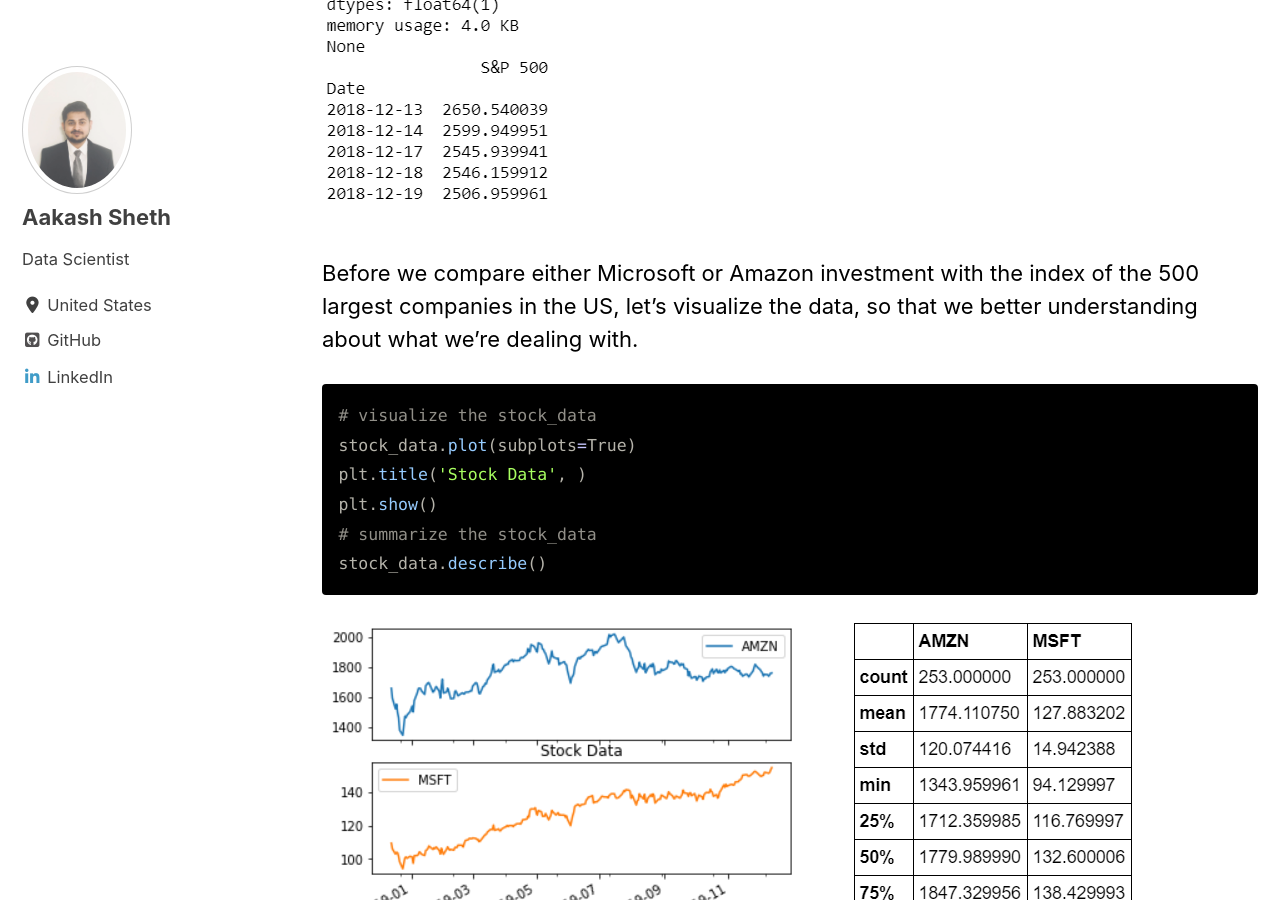
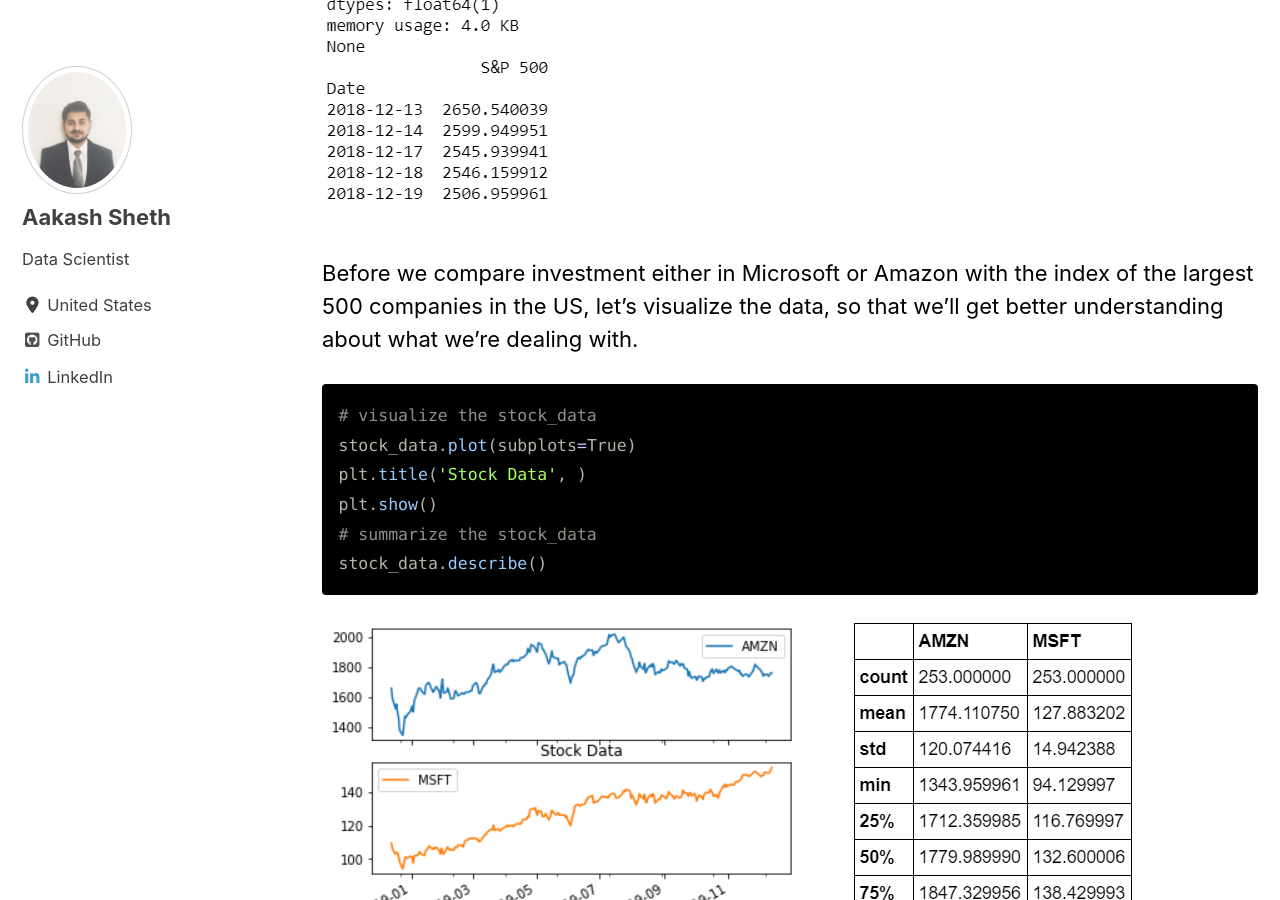
Before and after one commit to aakash-sheth/aakash-sheth.github.io, a Jekyll site: the page built from _posts/2020-01-07-sharpe_ratio.md, in a window 1280 px wide and 900 px high, scrolled down 4847 px. Built offline with Jekyll 4.4.1, drawn with Linux system fonts in a browser that asks for light colours; cached includes are drawn as plain includes; nearby versions of some CDN libraries; some of the changed text lies outside the part shown.

Commit message:
home page edit

````diff
--- a/_posts/2020-01-07-sharpe_ratio.md
+++ b/_posts/2020-01-07-sharpe_ratio.md
@@ -84,7 +84,7 @@ print(benchmark_data.head())
 ```
 <img src="{{ site.url }}{{ site.baseurl }}/images/sharpe_ratio/info1.png" alt="Data Info">
 
-Before we compare either Microsoft or Amazon investment with the index of the 500 largest companies in the US, let's visualize the data, so that we better understanding about what we're dealing with.
+Before we compare investment either in Microsoft or Amazon with the index of the largest 500 companies in the US, let's visualize the data, so that we'll get better understanding about what we're dealing with.
 
 ```python
 # visualize the stock_data
````
Also changed, not shown: other parts of _posts/2020-01-07-sharpe_ratio.md (+1 -1 lines), images/GeoShapes_2880x1800(Mathew Overton).png (added), images/SimpleDesktops_Mario-2880x1800.png (added), images/little_dudes(michealshumshum).png (added), images/soaring_mountains.png (added), 1 other file.
